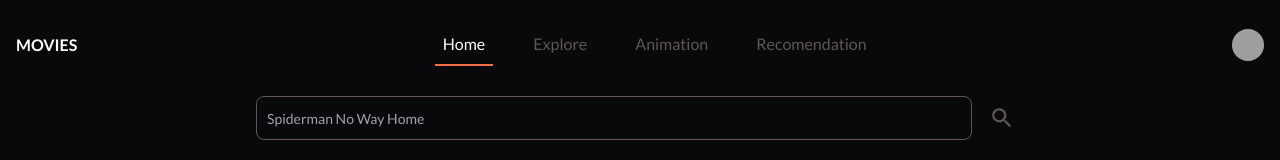
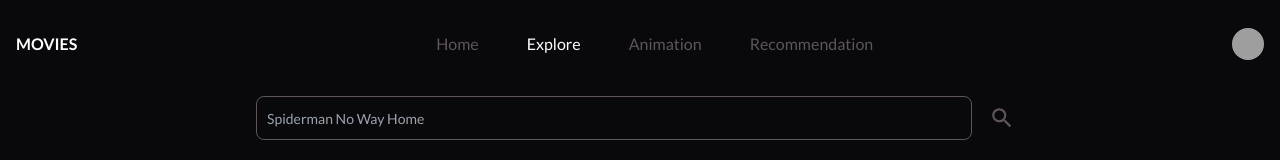
Before and after one commit to juanangelaalma/movie-app, a React (Create React App) app: page /explore in a window 1280 px wide. Shown: the top 160 px of the page. Built offline with nearby package versions, Linux system fonts and the light colour scheme; grey boxes are pictures that could not be loaded.

Commit message:
add active link style

```diff
--- a/src/components/FormSearch.js
+++ b/src/components/FormSearch.js
@@ -6,14 +6,14 @@
         <div className="mb-6 w-full flex flex-wrap">
           <div className="w-full flex space-x-2">
             <input
-              type="email"
-              id="email"
+              type="text"
+              id="search"
               className="bg-black border border-gray-red active:border-none text-sm rounded-lg block w-full p-2.5 text-white"
               placeholder="Spiderman No Way Home"
               required
               autoComplete="off"
             />
-            <button type="submit" className="text-white transition-all active:ring-white active:ring-1 font-medium rounded-lg text-sm p-3 sm:w-auto text-center ">
+            <button type="submit" className="text-white transition-all active:ring-white active:ring-2 font-medium rounded-lg text-sm p-3 sm:w-auto text-center ">
               <svg width="20" height="20" viewBox="0 0 20 20" fill="none" xmlns="http://www.w3.org/2000/svg">
                 <path d="M13.7917 12.1667H12.9358L12.6325 11.8742C13.6942 10.6392 14.3333 9.03583 14.3333 7.29167C14.3333 3.4025 11.1808 0.25 7.29167 0.25C3.4025 0.25 0.25 3.4025 0.25 7.29167C0.25 11.1808 3.4025 14.3333 7.29167 14.3333C9.03583 14.3333 10.6392 13.6942 11.8742 12.6325L12.1667 12.9358V13.7917L17.5833 19.1975L19.1975 17.5833L13.7917 12.1667V12.1667ZM7.29167 12.1667C4.59417 12.1667 2.41667 9.98917 2.41667 7.29167C2.41667 4.59417 4.59417 2.41667 7.29167 2.41667C9.98917 2.41667 12.1667 4.59417 12.1667 7.29167C12.1667 9.98917 9.98917 12.1667 7.29167 12.1667Z" fill="#5E565A"/>
               </svg>
--- a/src/components/Navbar.js
+++ b/src/components/Navbar.js
@@ -1,10 +1,11 @@
 import React from "react";
 import { useState } from "react";
-import { Link, Navigate } from "react-router-dom";
+import { Link, Navigate, NavLink } from "react-router-dom";
 
 const Navbar = () => {
   const [isOpenNavbar, setIsOpenNavbar] = useState(false)
   const [isOpenDropdownUser, setIsOpenDropdownUser] = useState(false)
+  const [active, setActive] = useState('home')
 
   return (
     <nav className="bg-black fixed top-0 left-0 z-10 w-full border-gray-200 px-2 sm:px-4 py-6">
@@ -30,7 +31,7 @@
             </div>
             <ul className="py-1">
               <li>
-                <Link to="/user/dashboard" className="block py-2 px-4 text-sm text-gray-red hover:text-white">Dashboard</Link>
+                <NavLink to="/user/dashboard" className="block py-2 px-4 text-sm text-gray-red hover:text-white">Dashboard</NavLink>
               </li>
               <li>
                 <Link to="/user/settings" className="block py-2 px-4 text-sm text-gray-red hover:text-white">Settings</Link>
@@ -47,17 +48,21 @@
         {/* Navbar Links */}
         <div className={`${ isOpenNavbar ? 'flex ' : 'hidden ' }justify-between w-80 h-screen md:h-auto md:flex md:w-auto md:order-1`} id="mobile-menu-2">
           <ul className="flex flex-col w-full mt-4 md:flex-row md:space-x-8 md:mt-0 md:text-md md:font-medium">
-            <li className="p-2 md:border-b-2 border-orange">
-              <Link to="/" className="block py-0 pr-4 pl-3 text-white transition-all md:bg-transparent md:hover:text-white md:p-0" aria-current="page">Home</Link>
+            <li className="p-2" onClick={() => isOpenNavbar && setIsOpenNavbar(false)}>
+              {/* NavLink will be add .action class when clicked */}
+              <NavLink exact="true" to="/" className="block py-0 pr-4 pl-3 text-gray-red transition-all md:bg-transparent md:hover:text-white md:p-0">Home</NavLink>
             </li>
-            <li className="p-2">
-              <Link to="/explore" className="block py-0 pr-4 pl-3 text-gray-red transition-all md:hover:bg-transparent md:border-0 md:hover:text-white md:p-0">Explore</Link>
+            <li className="p-2" onClick={() => isOpenNavbar && setIsOpenNavbar(false)}>
+              {/* NavLink will be add .action class when clicked */}
+              <NavLink exact="true" to="/explore" className="block py-0 pr-4 pl-3 text-gray-red transition-all md:bg-transparent md:hover:text-white md:p-0">Explore</NavLink>
             </li>
-            <li className="p-2">
-              <Link to="/animation" className="block py-0 pr-4 pl-3 text-gray-red transition-all md:hover:bg-transparent md:border-0 md:hover:text-white md:p-0">Animation</Link>
+            <li className="p-2" onClick={() => isOpenNavbar && setIsOpenNavbar(false)}>
+              {/* NavLink will be add .action class when clicked */}
+              <NavLink exact="true" to="/animation" className="block py-0 pr-4 pl-3 text-gray-red transition-all md:bg-transparent md:hover:text-white md:p-0">Animation</NavLink>
             </li>
-            <li className="p-2">
-              <Link to="/recommendation" className="block py-0 pr-4 pl-3 text-gray-red transition-all md:hover:bg-transparent md:border-0 md:hover:text-white md:p-0">Recomendation</Link>
+            <li className="p-2" onClick={() => isOpenNavbar && setIsOpenNavbar(false)}>
+              {/* NavLink will be add .action class when clicked */}
+              <NavLink exact="true" to="/recommendation" className="block py-0 pr-4 pl-3 text-gray-red transition-all md:bg-transparent md:hover:text-white md:p-0">Recommendation</NavLink>
             </li>
           </ul>
         </div>
--- a/src/index.css
+++ b/src/index.css
@@ -15,6 +15,10 @@
   background: #555;
 }
 
+nav ul li .active {
+  color: #FFFFFF;
+}
+
 .bg-glass {
   background: linear-gradient(90.63deg, rgba(255, 255, 255, 0.3) 1.78%, rgba(255, 255, 255, 0.1) 97.84%, rgba(255, 255, 255, 0.1) 97.84%);
   backdrop-filter: blur(30px);
```
